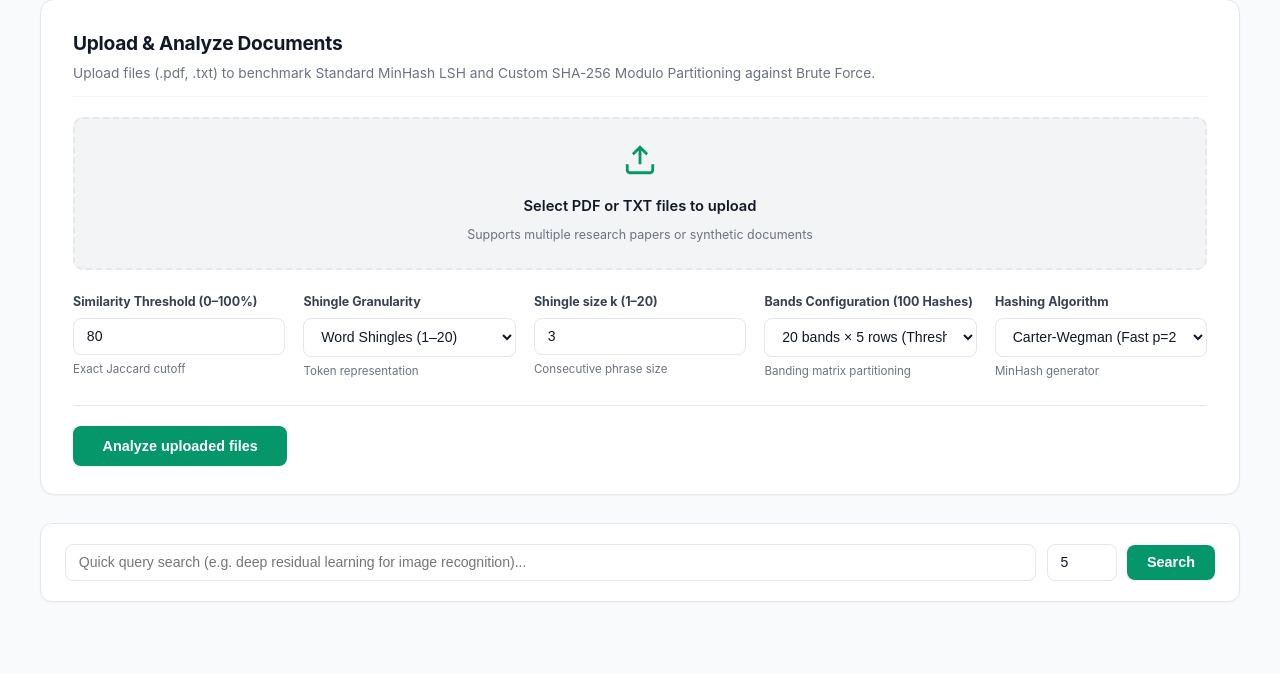
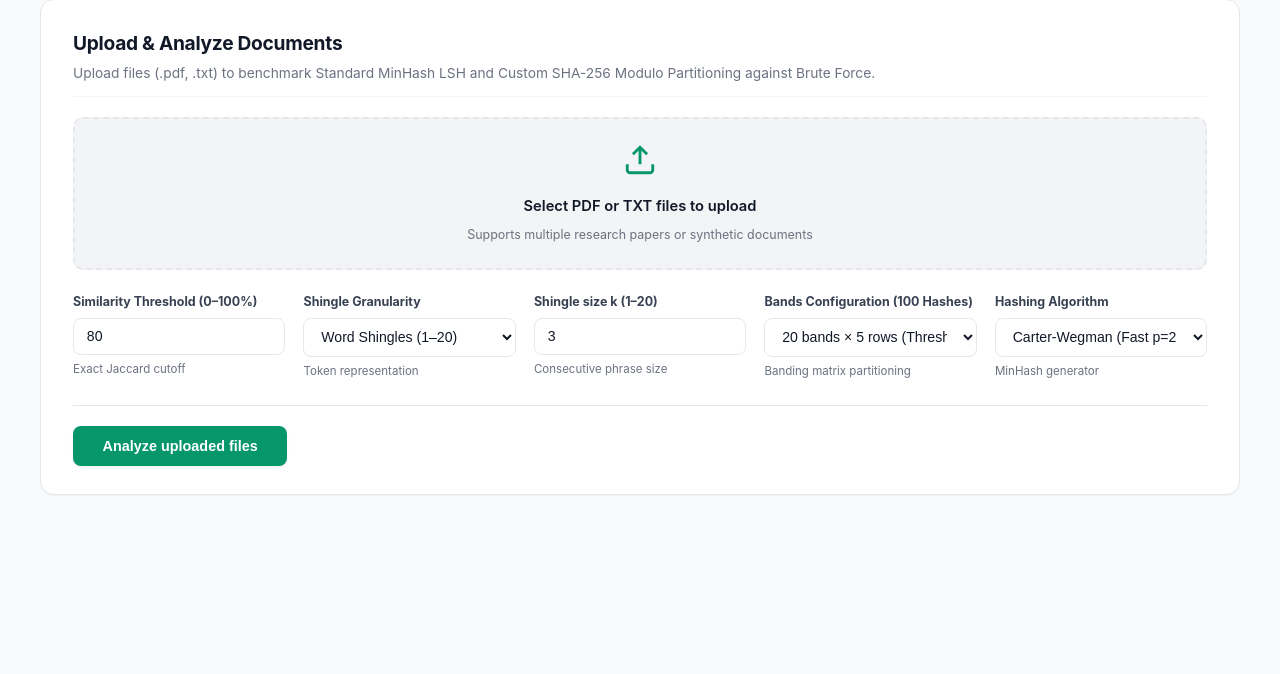
Before and after one commit to ljconverge/Resemble-Similarity-Search-System, a Flask app: page / in a window 1280 px wide. Shown: the part 308-982 px from the top of the page. After the commit the page ends 803 px from the top, so only its background shows below. Run offline with Flask 3, Linux system fonts and the light colour scheme; parts of the project's set-up code (start-up, migrations or seed data) failed here and were passed over.

Commit message:
updated html file

```diff
--- a/templates/index.html
+++ b/templates/index.html
@@ -683,20 +683,6 @@
             border: 1px solid var(--border);
         }
 
-        /* --------------------------------------------- Compact Query Search Bar */
-        .search-card {
-            background: var(--surface);
-            border: 1px solid var(--border);
-            border-radius: 12px;
-            padding: 1.25rem 1.5rem;
-            box-shadow: var(--shadow-xs);
-        }
-
-        .search-inline-row {
-            display: flex;
-            gap: 0.65rem;
-            align-items: center;
-        }
 
         .spinner {
             display: inline-block;
@@ -950,20 +936,7 @@
                 </form>
             </section>
 
-            <!-- Compact Query Search Bar -->
-            <section class="search-card" aria-label="Query Corpus">
-                <form id="search-form" action="/api/search" method="POST">
-                    <div class="search-inline-row">
-                        <input type="text" id="query-input" name="query"
-                            placeholder="Quick query search (e.g. deep residual learning for image recognition)..."
-                            value="{{ query or '' }}" style="flex: 1;" required />
-                        <input type="number" id="topk-input" name="top_k" value="5" min="1" max="50"
-                            style="width: 70px;" title="Top-K Results" />
-                        <button type="submit" class="btn-primary" id="search-btn" style="padding: 0.6rem 1.25rem;">Search</button>
-                    </div>
-                </form>
-                <div id="search-results-preview" class="hidden" style="margin-top: 1rem; border-top: 1px solid var(--border); padding-top: 0.75rem;"></div>
-            </section>
+
         </div>
 
         <!-- ================================================================= -->
@@ -1854,56 +1827,7 @@
             });
         }
 
-        // -------------------------------------------------------------------
-        // Live Query Search Form
-        // -------------------------------------------------------------------
-        const searchForm = document.getElementById("search-form");
-        if (searchForm) {
-            searchForm.addEventListener("submit", async function (e) {
-                e.preventDefault();
-                const query = document.getElementById("query-input").value.trim();
-                const top_k = parseInt(document.getElementById("topk-input").value || "5", 10);
-                const preview = document.getElementById("search-results-preview");
-
-                if (!query) return;
-
-                try {
-                    const response = await fetch("/api/search", {
-                        method: "POST",
-                        headers: {
-                            "Content-Type": "application/json",
-                            "X-Requested-With": "XMLHttpRequest"
-                        },
-                        body: JSON.stringify({ query, top_k })
-                    });
-                    const data = await response.json();
-
-                    if (!response.ok) return;
-
-                    preview.classList.remove("hidden");
-                    if (!data.results || data.results.length === 0) {
-                        preview.innerHTML = '<p class="muted" style="font-size: 0.82rem;">No matching documents found in corpus.</p>';
-                        return;
-                    }
-
-                    preview.innerHTML = `
-                        <div style="font-size: 0.8rem; font-weight: 700; color: var(--text-muted); margin-bottom: 0.4rem;">
-                            Top Matches (${data.results.length}):
-                        </div>
-                        <ul style="list-style: none; display: flex; flex-direction: column; gap: 0.35rem; font-size: 0.84rem;">
-                            ${data.results.map((r) => `
-                                <li style="display: flex; justify-content: space-between; align-items: center; background: var(--surface-subtle); padding: 0.4rem 0.65rem; border-radius: 6px;">
-                                    <span><strong>${escapeHtml(r.doc_id)}</strong></span>
-                                    <span>Jaccard: <strong>${r.exact_jaccard}</strong> · Est: <strong>${r.estimated_similarity}</strong></span>
-                                </li>
-                            `).join("")}
-                        </ul>
-                    `;
-                } catch (err) {
-                    console.error("Search failed:", err);
-                }
-            });
-        }
+
 
         function escapeHtml(str) {
             if (!str) return "";
```
